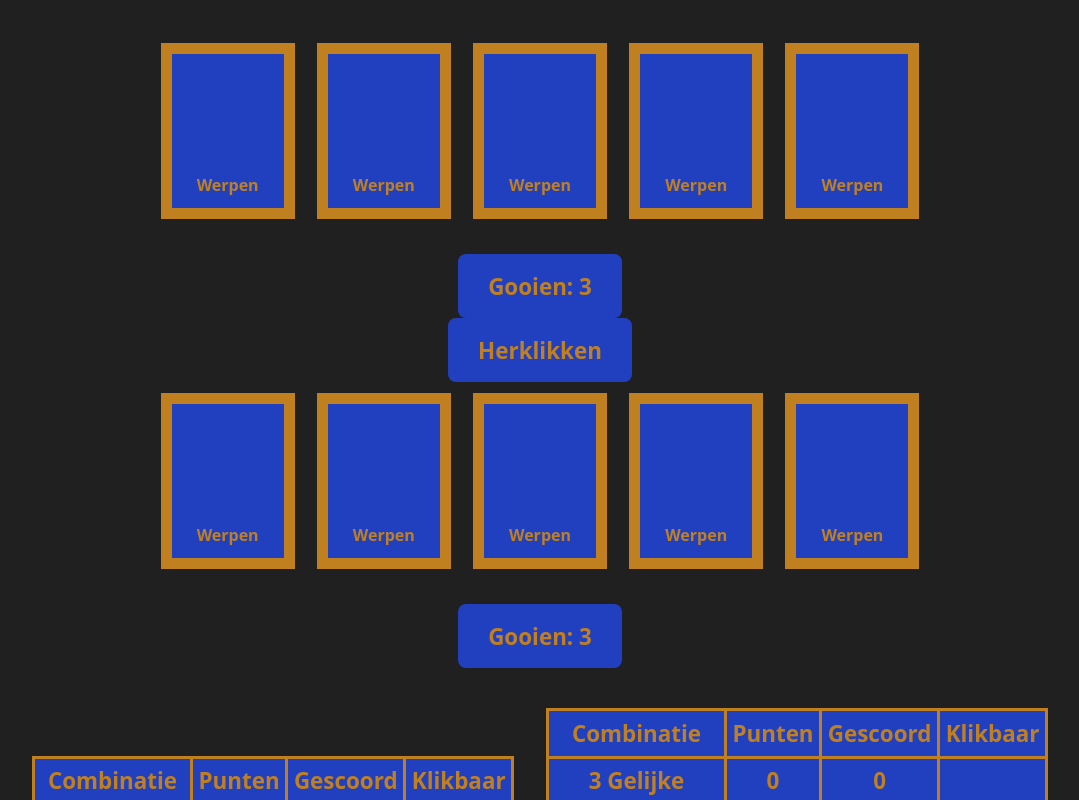
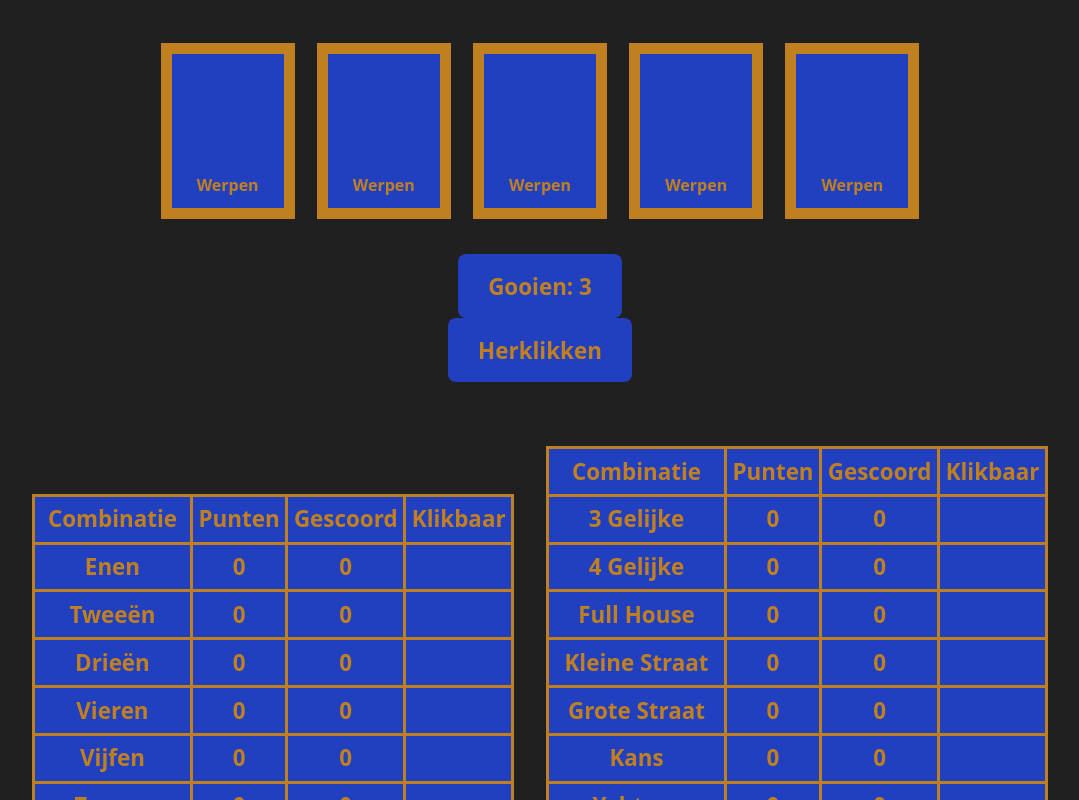
Before and after one commit to janderkkotlarski/vue_yahtzee, a Vue app: page / in a window 1280 px wide. Shown: the top 800 px of the page, without its empty margins (100-1179 px from the left). Built offline with nearby package versions, Linux system fonts and the light colour scheme.

Commit message:
the change in structure brings new problems in dealing with new synchronizations issues

```diff
--- a/src/components/Scorer.vue
+++ b/src/components/Scorer.vue
@@ -19,10 +19,20 @@ const extraYahtzee = ref(0);
 const yahtzeeNumber = ref(0);
 let moreYahtzee = false;
 
-const diceArray = ref({dice: [], clicked: 0});
+// const diceArray = ref({dice: [], clicked: 0});
+
+const diceArray = defineModel('diceArray', {
+    type: Object,
+    default: {
+        dice: [],
+        clicked: 0,
+    },
+});
 
 const scoreUpper = ref(scoreUpperInit);
 const scoreLower = ref(scoreLowerInit);
+
+const emit = defineEmits(['reroll']);
 
 const scoress = list => {
     return list.value.scores;
@@ -331,7 +341,10 @@ const lockEntry = (box, index) => {
         }
         score.final = score.scored;
         score.locked = lock;
-        resetParent();
+
+        emit('reroll');
+
+        // resetParent();
         recount();
     }
 };
@@ -339,11 +352,11 @@ const lockEntry = (box, index) => {
 const restart = () => {
     location.reload();
 };
+
+// <Roller ref="resetRef" @recounting="recount" :numberLine="rollNumber" :diceLine="diceArray" />
 </script>
 
 <template>
-    <Roller ref="resetRef" @recounting="recount" :numberLine="rollNumber" :diceLine="diceArray" />
-
     <br />
     <br />
 
--- a/src/components/Yahtzee.vue
+++ b/src/components/Yahtzee.vue
@@ -23,7 +23,11 @@ const resetParent = () => {
 // Need to place this here to serve as the starting base for the defineModel in the child component
 // Or else it will not work
 // It also is a good shared
-const diceArray = ref({dice: [], clicked: 0});
+const diceRow = ref({dice: [], clicked: 0});
+
+const rerolling = () => {
+    resetParent();
+};
 
 // const diceClap = ref({dice: [], clicked: 0});
 
@@ -35,11 +39,11 @@ const diceArray = ref({dice: [], clicked: 0});
 </script>
 
 <template>
-    <Roller ref="resetRef" @recounting="recount" :diceLine="diceArray" :numberLine="rollerNumber" />
+    <Roller ref="resetRef" @recounting="recount" :diceLine="diceRow" :numberLine="rollerNumber" />
 
     <div>
         <button @click="resetParent">Herklikken</button>
     </div>
 
-    <Scorer />
+    <Scorer @reroll="rerolling" :diceArray="diceRow" />
 </template>
```
